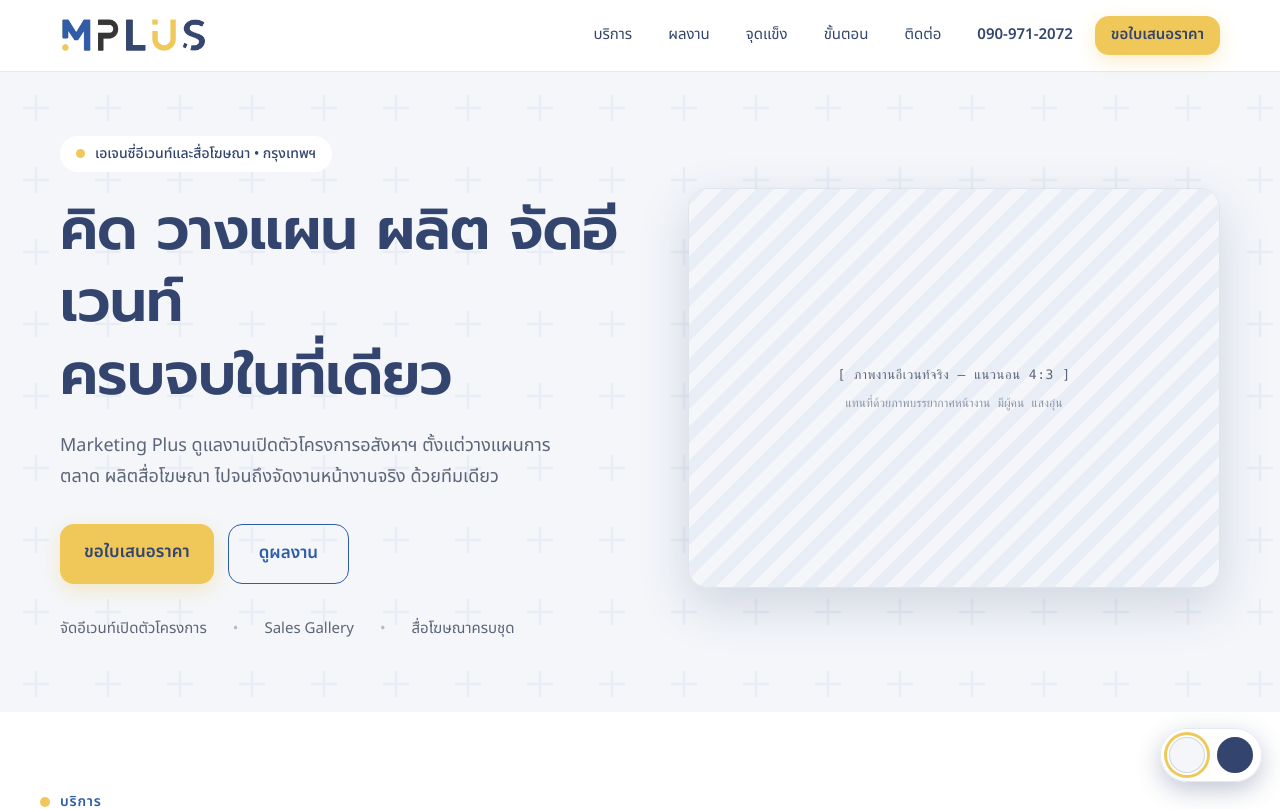
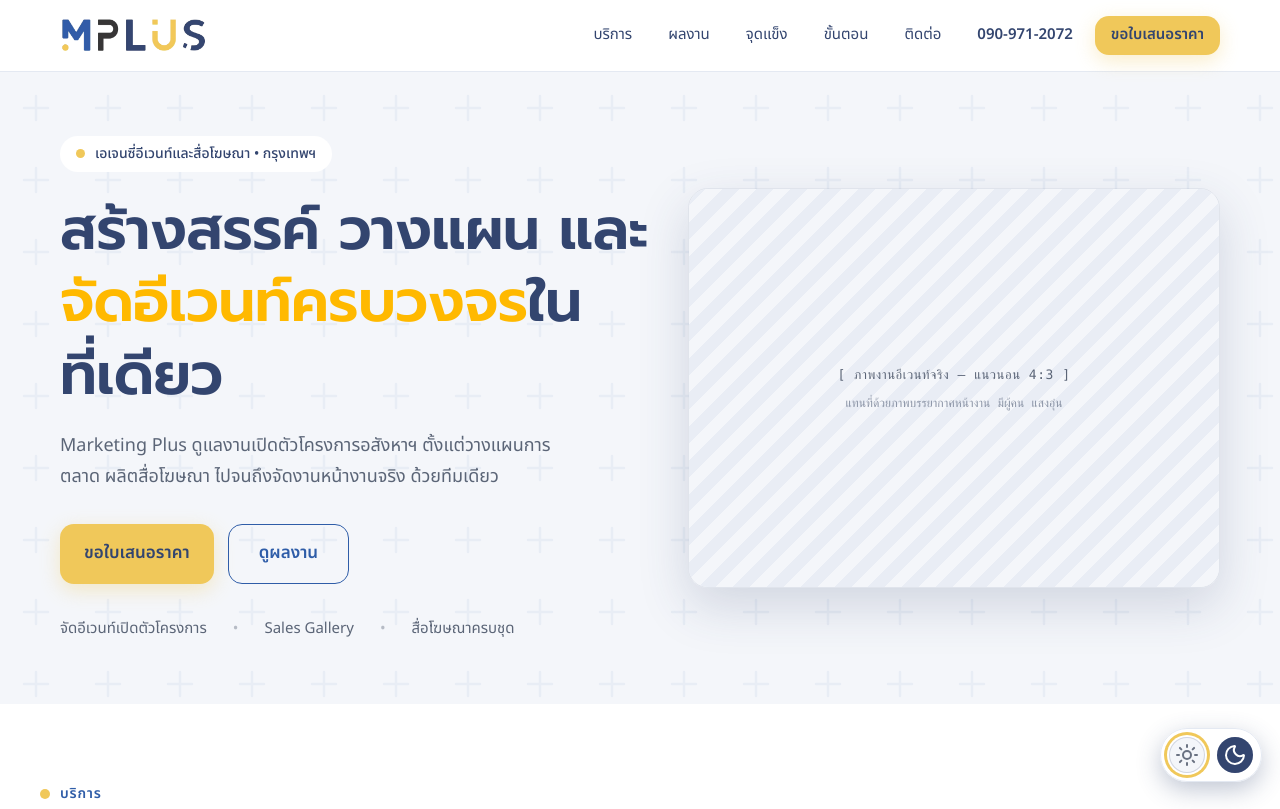
Before and after one commit to Monparty/marketing-plus, a Next.js app: page / in a window 1280 px wide. Shown: the top 809 px of the page. Built offline with nearby package versions, Linux system fonts and the light colour scheme.

Commit message:
refactor: add icon.

```diff
--- a/app/layout.jsx
+++ b/app/layout.jsx
@@ -18,7 +18,7 @@ const notoSansThai = Noto_Sans_Thai({
 
 export const metadata = {
   title: {
-    default: "Marketing Plus — คิด วางแผน ผลิต จัดอีเวนท์ ครบจบในที่เดียว",
+    default: "Marketing Plus | สร้างสรรค์ วางแผน และจัดอีเวนท์ครบวงจรในที่เดียว",
     template: "%s · Marketing Plus",
   },
   description:
@@ -32,7 +32,7 @@ export const metadata = {
     "Marketing Plus",
   ],
   openGraph: {
-    title: "Marketing Plus — คิด วางแผน ผลิต จัดอีเวนท์ ครบจบในที่เดียว",
+    title: "Marketing Plus | สร้างสรรค์ วางแผน และจัดอีเวนท์ครบวงจรในที่เดียว",
     description:
       "รับจัดอีเวนท์ ผลิตสื่อโฆษณา และวางแผนการตลาด สำหรับแบรนด์และโครงการอสังหาริมทรัพย์",
     locale: "th_TH",
--- a/components/hero.jsx
+++ b/components/hero.jsx
@@ -21,7 +21,7 @@ export function Hero() {
         }}
       />
 
-      <div className="relative mx-auto grid max-w-[1200px] grid-cols-1 items-center gap-10 px-5 pt-16 pb-[72px] nav:grid-cols-[1.05fr_0.95fr]">
+      <div className="relative mx-auto grid max-w-[1200px] grid-cols-1 items-center gap-10 px-5 pt-8 lg:pt-16 pb-8 lg:pb-16 nav:grid-cols-[1.05fr_0.95fr]">
         <div className="max-w-[620px]">
           <div
             className="mb-[22px] inline-flex items-center gap-2.5 rounded-pill px-4 py-2"
@@ -41,8 +41,10 @@ export function Hero() {
             style={{ color: "var(--hero-title)" }}
           >
             {hero.titleLines[0]}
-            <br />
-            {hero.titleLines[1]}
+            <span className="text-amber-400">
+              {hero.titleLines[1]}
+            </span>
+            {hero.titleLines[2]}
           </h1>
 
           <p
@@ -55,13 +57,13 @@ export function Hero() {
           <div className="flex flex-wrap gap-3.5">
             <a
               href="#contact"
-              className="cursor-pointer rounded-btn bg-brand-accent px-6 py-4 text-[17px] font-semibold text-brand-navy! shadow-cta transition hover:-translate-y-0.5 hover:bg-brand-accent-hover"
+              className="flex items-center justify-center cursor-pointer rounded-btn bg-brand-accent px-6 py-4 text-[17px] font-semibold text-brand-navy! shadow-cta transition hover:-translate-y-0.5 hover:bg-brand-accent-hover"
             >
               ขอใบเสนอราคา
             </a>
             <a
               href="#work"
-              className="rounded-btn border-[1.5px] px-[30px] py-4 text-[17px] font-semibold transition-colors dark:hover:bg-brand-accent/10 hover:bg-blue-100"
+              className="flex items-center justify-center rounded-btn border-[1.5px] px-[30px] py-4 text-[17px] font-semibold transition-colors dark:hover:bg-brand-accent/10 hover:bg-blue-100"
               style={{
                 borderColor: "var(--ghost-border)",
                 color: "var(--ghost-text)",
--- a/components/services.jsx
+++ b/components/services.jsx
@@ -22,7 +22,7 @@ export function Services() {
               key={s.title}
               className="rounded-card border border-line bg-white px-7 py-8 shadow-card transition-[transform,box-shadow] duration-250 ease-out hover:-translate-y-1.5 hover:shadow-card-hover dark:border-dark-line dark:bg-dark-card dark:shadow-dark-card dark:hover:shadow-dark-card-hover"
             >
-              <div className="mb-5 flex size-13 items-center justify-center rounded-[14px] bg-tint-blue dark:bg-dark-tint">
+              <div className="mb-5 flex size-13 items-center justify-center rounded-[14px] bg-tint-blue dark:bg-zinc-600">
                 <span
                   aria-hidden="true"
                   className="font-head text-[22px] font-semibold text-brand-primary dark:text-dark-primary"
--- a/components/site-footer.jsx
+++ b/components/site-footer.jsx
@@ -7,7 +7,7 @@ import { footerLinks, site } from "@/lib/content";
 export function SiteFooter() {
   return (
     <footer className="bg-brand-navy px-5 pt-14 pb-8 text-white dark:bg-dark-footer">
-      <div className="mx-auto grid max-w-[1200px] grid-cols-[repeat(auto-fit,minmax(220px,1fr))] gap-9">
+      <div className="mx-auto grid max-w-[1200px] grid-cols-[repeat(auto-fit,minmax(220px,1fr))] gap-2 lg:gap-9">
         <div>
           <Link href="/#top" className="mb-[18px] inline-flex">
             <Logo variant="white" className="h-8 w-auto" />
@@ -21,12 +21,12 @@ export function SiteFooter() {
           <h4 className="mb-4 font-head text-base font-semibold text-white">
             เมนู
           </h4>
-          <div className="flex flex-col gap-2.5 text-[15px]">
+          <div className="flex flex-wrap lg:flex-col gap-2.5 text-[15px]">
             {footerLinks.map((l) => (
               <Link
                 key={l.href}
                 href={l.href}
-                className="text-white hover:text-brand-accent"
+                className="text-white hover:text-brand-accent!"
               >
                 {l.label}
               </Link>
@@ -41,13 +41,13 @@ export function SiteFooter() {
           <div className="flex flex-col gap-2.5 text-[15px] leading-[1.6] text-on-navy">
             <a
               href={site.phoneHref}
-              className="text-on-navy hover:text-brand-accent"
+              className="text-on-navy hover:text-brand-accent!"
             >
               {site.phoneDisplay}
             </a>
             <a
               href={`mailto:${site.email}`}
-              className="break-all text-on-navy hover:text-brand-accent"
+              className="break-all text-on-navy hover:text-brand-accent!"
             >
               {site.email}
             </a>
@@ -55,7 +55,7 @@ export function SiteFooter() {
               href={site.facebookHref}
               target="_blank"
               rel="noopener"
-              className="text-on-navy hover:text-brand-accent"
+              className="text-on-navy hover:text-brand-accent!"
             >
               {site.facebookDisplay}
             </a>
@@ -78,7 +78,7 @@ export function SiteFooter() {
 
       <div className="mx-auto mt-9 flex max-w-[1200px] flex-wrap items-center justify-between gap-x-6 gap-y-3 border-t border-white/15 pt-6 text-sm text-on-navy-muted">
         <span>{site.copyright}</span>
-        <Link href="/privacy" className="text-on-navy hover:text-brand-accent">
+        <Link href="/privacy" className="text-on-navy hover:text-brand-accent!">
           นโยบายความเป็นส่วนตัว (PDPA)
         </Link>
       </div>
--- a/components/site-header.jsx
+++ b/components/site-header.jsx
@@ -112,7 +112,7 @@ export function SiteHeader() {
           <a
             href="#contact"
             onClick={() => setMenuOpen(false)}
-            className="mt-2 rounded-xl bg-brand-accent px-5 py-[15px] text-center text-[17px] font-semibold text-brand-navy hover:text-brand-navy"
+            className="flex items-center justify-center cursor-pointer rounded-btn bg-brand-accent px-6 py-4 text-[17px] font-semibold text-brand-navy! shadow-cta transition hover:-translate-y-0.5 hover:bg-brand-accent-hover"
           >
             ขอใบเสนอราคา
           </a>
--- a/components/theme-toggle.jsx
+++ b/components/theme-toggle.jsx
@@ -1,6 +1,7 @@
 "use client";
 
 import { useSyncExternalStore } from "react";
+import { Moon, Sun } from "lucide-react";
 
 const STORAGE_KEY = "mplus-theme";
 const THEME_EVENT = "mplus-theme-change";
@@ -12,14 +13,14 @@ const THEMES = [
     {
         value: "A",
         label: "ธีมสว่าง",
-    swatch:
-      "bg-surface not-dark:ring-3 not-dark:ring-brand-accent not-dark:ring-offset-2 not-dark:ring-offset-white",
+        swatch: "bg-surface not-dark:ring-3 not-dark:ring-brand-accent not-dark:ring-offset-2 not-dark:ring-offset-white",
+        icon: <Sun className="text-gray-500" />,
     },
     {
         value: "B",
         label: "ธีมกรมท่า",
-    swatch:
-      "bg-brand-navy dark:ring-3 dark:ring-brand-accent dark:ring-offset-2 dark:ring-offset-dark-card",
+        swatch: "bg-brand-navy dark:ring-3 dark:ring-brand-accent dark:ring-offset-2 dark:ring-offset-dark-card",
+        icon: <Moon className="text-white" />,
     },
 ];
 
@@ -74,8 +75,10 @@ export function ThemeToggle() {
                     title={t.label}
                     aria-label={t.label}
                     onClick={() => applyTheme(t.value)}
-          className={`size-9 cursor-pointer rounded-full inset-ring inset-ring-brand-navy/18 transition-transform hover:scale-105 dark:inset-ring-white/22 ${t.swatch}`}
-        />
+                    className={`flex justify-center items-center size-9 cursor-pointer rounded-full inset-ring inset-ring-brand-navy/18 transition-transform hover:scale-105 dark:inset-ring-white/22 ${t.swatch}`}
+                >
+                    {t.icon}
+                </button>
             ))}
         </div>
     );
--- a/package.json
+++ b/package.json
@@ -9,6 +9,7 @@
     "lint": "eslint"
   },
   "dependencies": {
+    "lucide-react": "^1.47.0",
     "next": "16.3.5",
     "react": "19.2.8",
     "react-dom": "19.2.8"
```
Also changed, not shown: components/contact.jsx (+15 -7 lines), lib/content.js, 1 other file (tests, documents, lock files or other folders). Lines whose indentation alone changed are shown as unchanged.
